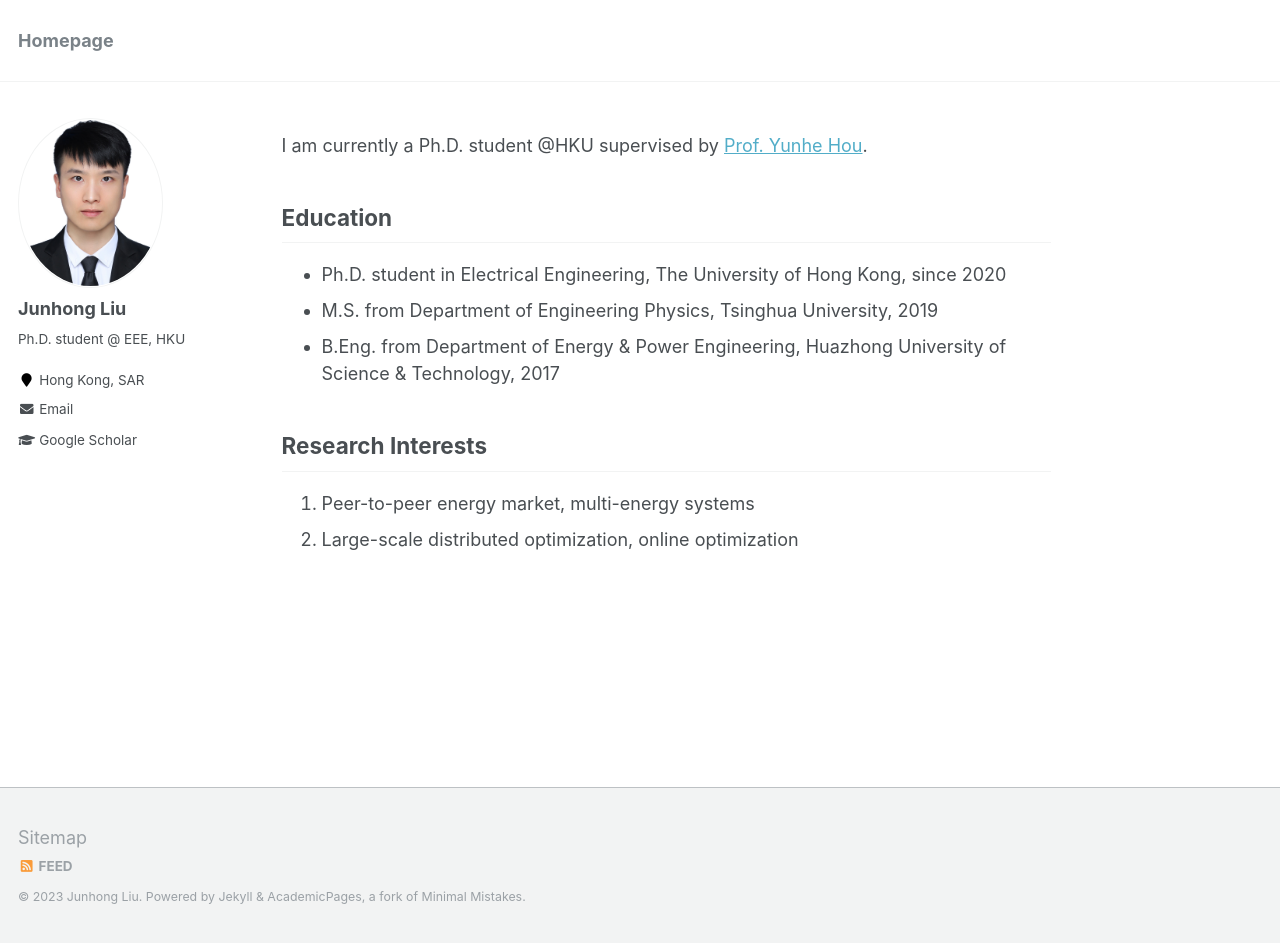
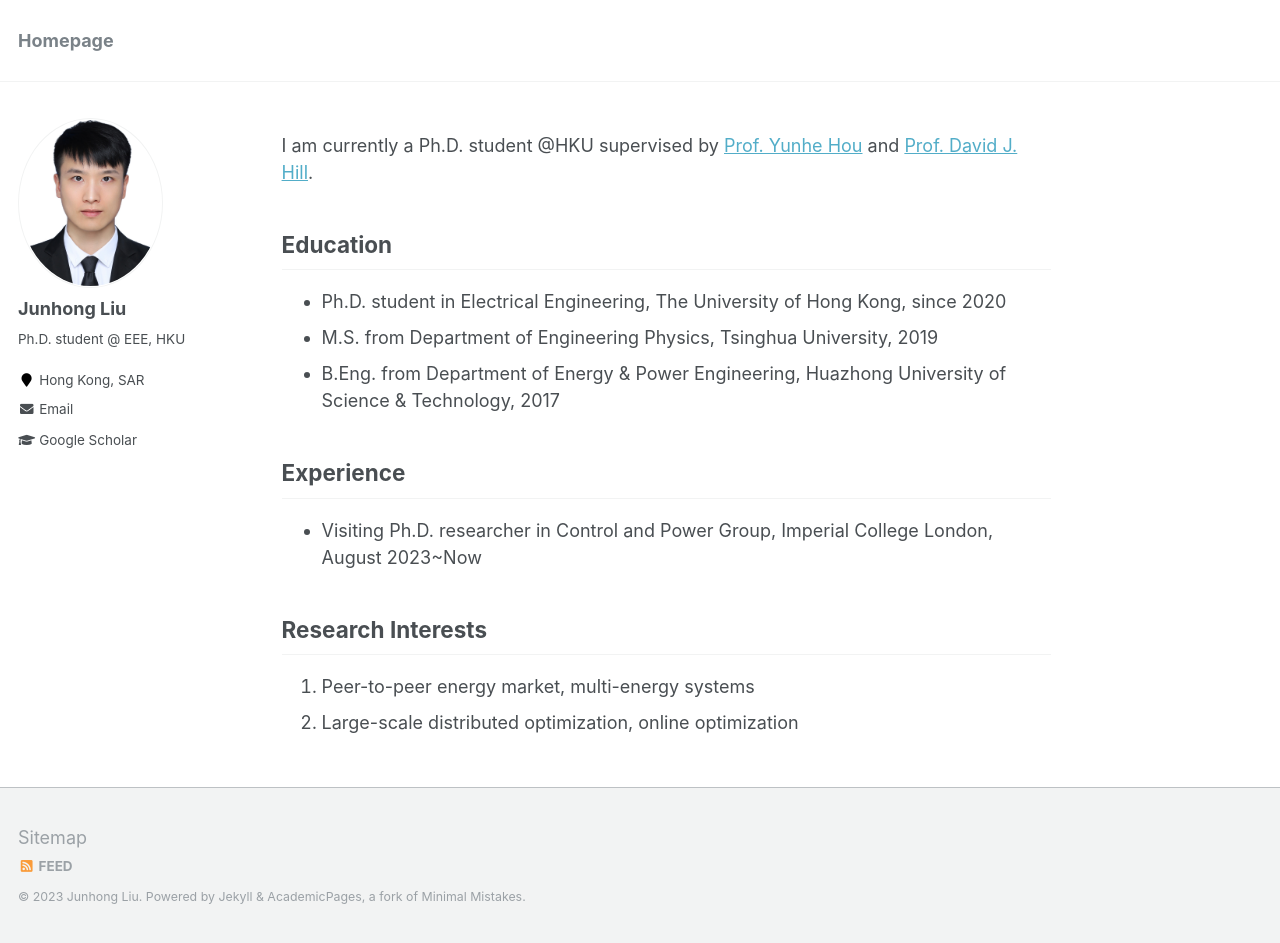
Before and after one commit to johnny-eee/online, a Jekyll site: the page built from _pages/about.md, in a window 1280 px wide and 943 px high. Built offline with Jekyll 4.4.1, drawn with Linux system fonts in a browser that asks for light colours.

Commit message:
Update about.md

```diff
--- a/_pages/about.md
+++ b/_pages/about.md
@@ -8,7 +8,7 @@ redirect_from:
   - /about.html
 ---
 
-I am currently a Ph.D. student @HKU supervised by [Prof. Yunhe Hou](https://www.eee.hku.hk/people/yhhou/).
+I am currently a Ph.D. student @HKU supervised by [Prof. Yunhe Hou](https://www.eee.hku.hk/people/yhhou/) and [Prof. David J. Hill](https://www.eee.hku.hk/people/yhhou/).
 
 ## Education
 
@@ -16,6 +16,10 @@ I am currently a Ph.D. student @HKU supervised by [Prof. Yunhe Hou](https://www.
 * M.S. from Department of Engineering Physics, Tsinghua University, 2019
 * B.Eng. from Department of Energy & Power Engineering, Huazhong University of Science & Technology, 2017
 
+## Experience
+
+* Visiting Ph.D. researcher in Control and Power Group, Imperial College London, August 2023~Now
+
 ## Research Interests
 
 1. Peer-to-peer energy market, multi-energy systems
```
